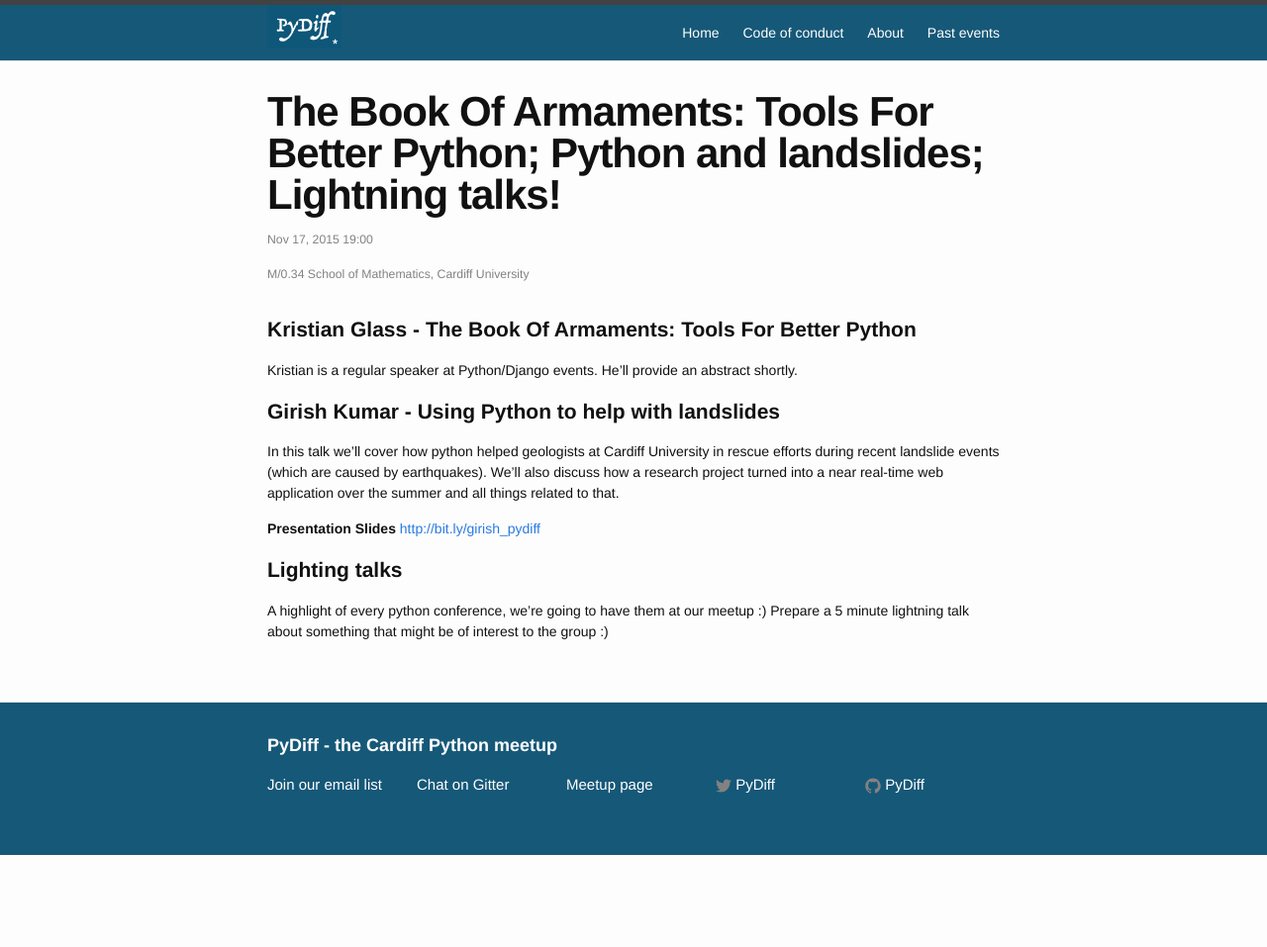
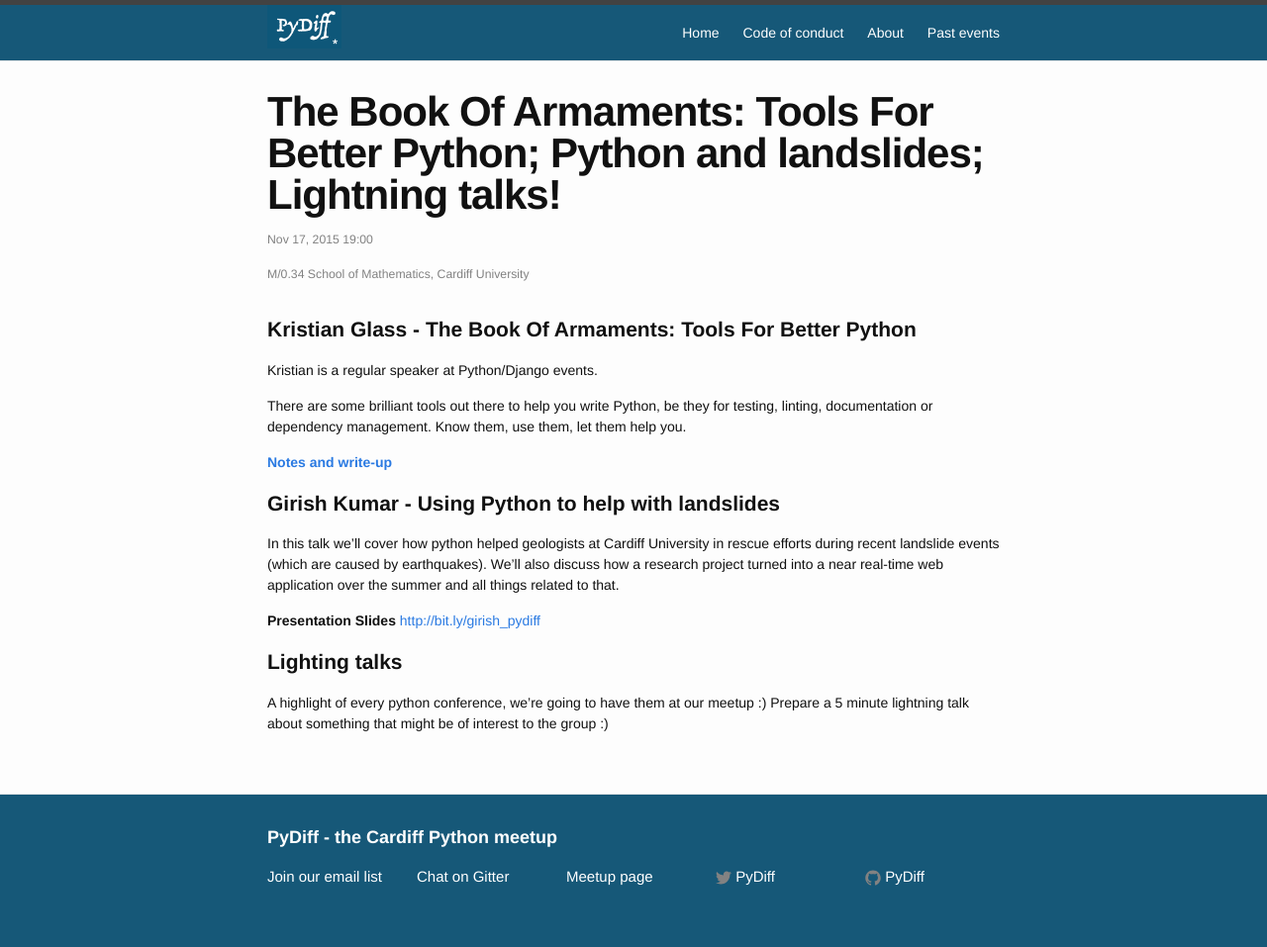
Before and after one commit to PyDiff/PyDiff.github.io, a Jekyll site: the page built from _events/2015-11-10.md, in a window 1280 px wide. Shown: the whole page at 99% size. Built offline with Jekyll 4.4.1, drawn with Linux system fonts in a browser that asks for light colours; before the commit the page ends 900 px from its top, so only the background shows below that.

Commit message:
Book of Armaments abstract and link

```diff
--- a/_events/2015-11-10.md
+++ b/_events/2015-11-10.md
@@ -10,7 +10,12 @@
 # Kristian Glass - The Book Of Armaments: Tools For Better Python
 
 Kristian is a regular speaker at Python/Django events.
-He'll provide an abstract shortly.
+
+There are some brilliant tools out there to help you write Python,
+be they for testing, linting, documentation or dependency management.
+Know them, use them, let them help you.
+
+[**Notes and write-up**](http://blog.doismellburning.co.uk/the-book-of-armaments-tools-for-better-python/)
 
 # Girish Kumar - Using Python to help with landslides
 
```
